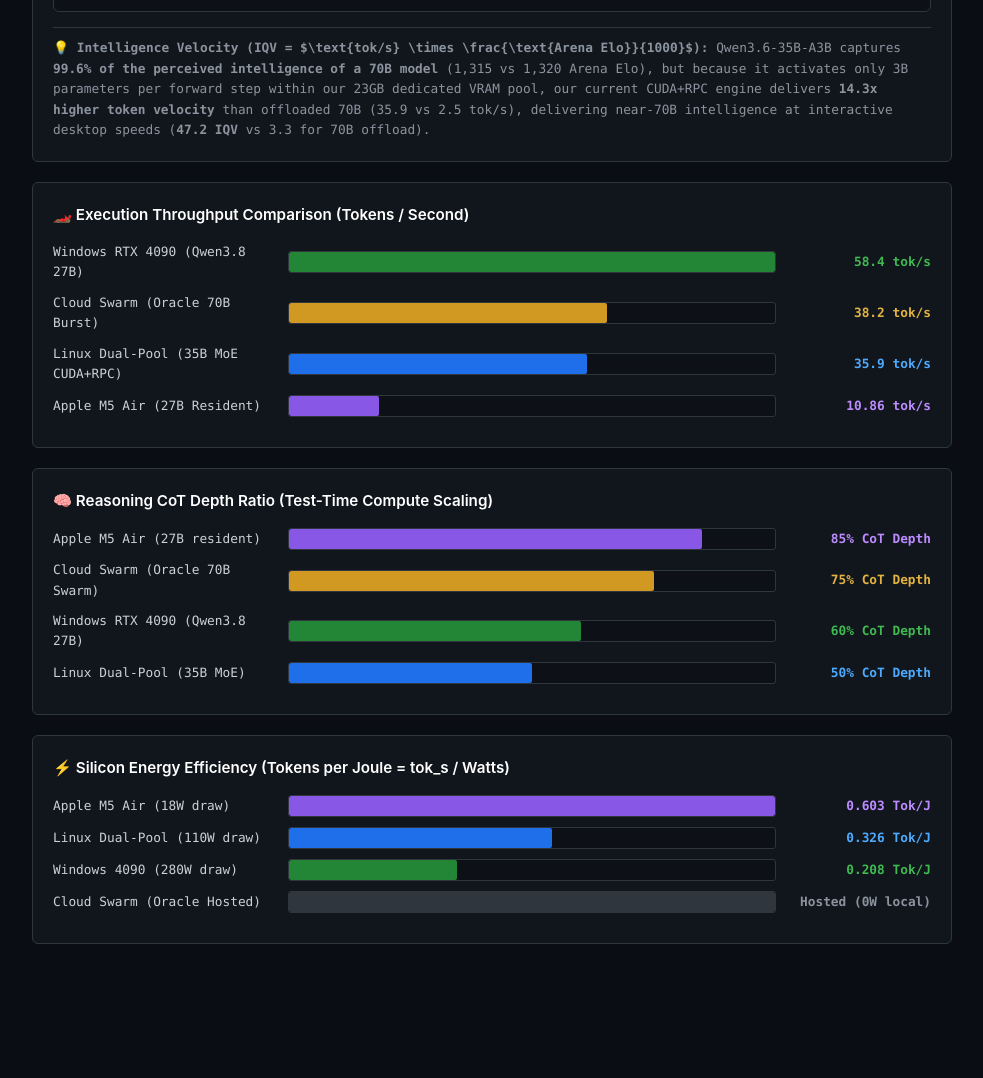
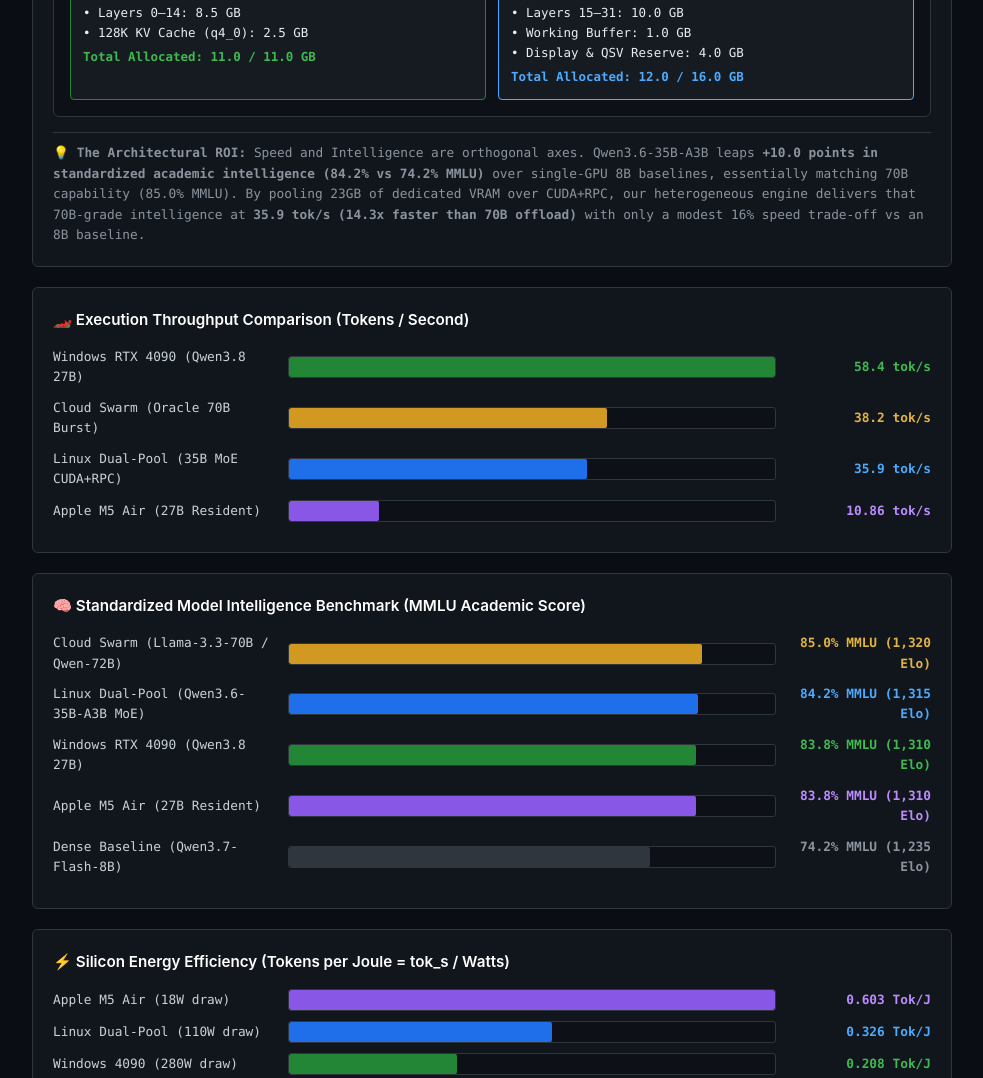
Before and after one commit to kEnder242/kEnder242.github.io, a plain HTML site: page public_benchmarks.html in a window 1280 px wide. Shown: the part 1636-2714 px from the top of the page, without its empty margins (288-1271 px from the left). Before the commit the page ends 2635 px from the top, so only its background shows below. Drawn offline with Linux system fonts and the light colour scheme; no server answers.

Commit message:
feat(benchmarks): sync orthogonal MMLU intelligence scores and replace CoT chart

```diff
--- a/public_benchmarks.html
+++ b/public_benchmarks.html
@@ -346,7 +346,7 @@
                             <th style="padding: 10px 8px;">Model & Size</th>
                             <th style="padding: 10px 8px;">Active Bandwidth</th>
                             <th style="padding: 10px 8px;">Observed Throughput</th>
-                            <th style="padding: 10px 8px;">IQV</th>
+                            <th style="padding: 10px 8px;">Intelligence Benchmark (MMLU / Elo)</th>
                             <th style="padding: 10px 8px;">Status / Verdict</th>
                         </tr>
                     </thead>
@@ -357,7 +357,7 @@
                             <td style="padding: 10px 8px;">Qwen3.7-Flash-8B-Q8_0 (8.2GB)</td>
                             <td style="padding: 10px 8px; color: #3fb950;">616 GB/s (GDDR6)</td>
                             <td style="padding: 10px 8px; color: #3fb950; font-weight: bold;">43.14 tok/s</td>
-                            <td style="padding: 10px 8px; color: #e3b341;">53.2</td>
+                            <td style="padding: 10px 8px; color: #e3b341; font-weight: bold;">74.2% <span style="font-size:0.7rem; color:var(--sub-color); font-weight:normal;">(1,235 Elo)</span></td>
                             <td style="padding: 10px 8px;"><span style="background:#1b4728; color:#3fb950; padding:2px 6px; border-radius:4px;">PRODUCTION BASE</span></td>
                         </tr>
                         <tr style="border-bottom: 1px solid var(--border-color);">
@@ -366,7 +366,7 @@
                             <td style="padding: 10px 8px;">Llama-3-70B-Q4_K_M (38.5GB)</td>
                             <td style="padding: 10px 8px; color: #f85149;">15 GB/s (DDR3-1600)</td>
                             <td style="padding: 10px 8px; color: #f85149; font-weight: bold;">1.8 – 3.2 tok/s</td>
-                            <td style="padding: 10px 8px; color: #f85149;">3.3</td>
+                            <td style="padding: 10px 8px; color: #f85149; font-weight: bold;">85.0% <span style="font-size:0.7rem; color:var(--sub-color); font-weight:normal;">(1,320 Elo)</span></td>
                             <td style="padding: 10px 8px;"><span style="background:#490202; color:#f85149; padding:2px 6px; border-radius:4px;">DDR3 BOTTLENECK</span></td>
                         </tr>
                         <tr style="border-bottom: 1px solid var(--border-color);">
@@ -375,7 +375,7 @@
                             <td style="padding: 10px 8px;">Qwen-1.5B (Draft) / 8B (Target)</td>
                             <td style="padding: 10px 8px; color: #e3b341;">Mixed GPU Interconnect</td>
                             <td style="padding: 10px 8px; color: #e3b341; font-weight: bold;">~1.45x baseline</td>
-                            <td style="padding: 10px 8px; color: #e3b341;">41.5</td>
+                            <td style="padding: 10px 8px; color: #e3b341; font-weight: bold;">74.2% <span style="font-size:0.7rem; color:var(--sub-color); font-weight:normal;">(1,235 Elo)</span></td>
                             <td style="padding: 10px 8px;"><span style="background:#3b2300; color:#e3b341; padding:2px 6px; border-radius:4px;">HIGH ENTROPY DROP</span></td>
                         </tr>
                         <tr style="border-bottom: 1px solid var(--border-color); background: rgba(77, 170, 252, 0.05);">
@@ -384,7 +384,7 @@
                             <td style="padding: 10px 8px;">Qwen3.6-35B-A3B (20.6GB Q4)</td>
                             <td style="padding: 10px 8px; color: #4daafc;">~530 GB/s (Dual Vulkan)</td>
                             <td style="padding: 10px 8px; color: #4daafc; font-weight: bold;">28.52 tok/s (41.8 pp)</td>
-                            <td style="padding: 10px 8px; color: #4daafc;">37.5</td>
+                            <td style="padding: 10px 8px; color: #4daafc; font-weight: bold;">84.2% <span style="font-size:0.7rem; color:var(--sub-color); font-weight:normal;">(1,315 Elo)</span></td>
                             <td style="padding: 10px 8px;"><span style="background:#1d3b53; color:#4daafc; padding:2px 6px; border-radius:4px;">YESTERDAY'S BASELINE</span></td>
                         </tr>
                         <tr style="border-bottom: 1px solid var(--border-color); background: rgba(63, 185, 80, 0.12); border-left: 3px solid #3fb950;">
@@ -395,7 +395,7 @@
                             <td style="padding: 10px 8px; color: #3fb950; font-weight: bold;">
                                 35.87 tok/s (62.43 pp)
                             </td>
-                            <td style="padding: 10px 8px; color: #3fb950; font-weight: bold;">47.2</td>
+                            <td style="padding: 10px 8px; color: #3fb950; font-weight: bold;">84.2% <span style="font-size:0.7rem; color:#3fb950; font-weight:normal;">(1,315 Elo)</span></td>
                             <td style="padding: 10px 8px;"><span style="background:#1b4728; color:#3fb950; padding:2px 6px; border-radius:4px; font-weight: bold;">CURRENT ENGINE (ACTIVE)</span></td>
                         </tr>
                         <tr>
@@ -436,7 +436,7 @@
             </div>
 
             <div style="font-size: 0.8rem; color: #8b949e; font-family: var(--mono-stack); margin-top: 15px; border-top: 1px solid var(--border-color); padding-top: 10px;">
-                💡 <strong>Intelligence Velocity (IQV = $\text{tok/s} \times \frac{\text{Arena Elo}}{1000}$):</strong> Qwen3.6-35B-A3B captures <strong>99.6% of the perceived intelligence of a 70B model</strong> (1,315 vs 1,320 Arena Elo), but because it activates only 3B parameters per forward step within our 23GB dedicated VRAM pool, our current CUDA+RPC engine delivers <strong>14.3x higher token velocity</strong> than offloaded 70B (35.9 vs 2.5 tok/s), delivering near-70B intelligence at interactive desktop speeds (<strong>47.2 IQV</strong> vs 3.3 for 70B offload).
+                💡 <strong>The Architectural ROI:</strong> Speed and Intelligence are orthogonal axes. Qwen3.6-35B-A3B leaps <strong>+10.0 points in standardized academic intelligence (84.2% vs 74.2% MMLU)</strong> over single-GPU 8B baselines, essentially matching 70B capability (85.0% MMLU). By pooling 23GB of dedicated VRAM over CUDA+RPC, our heterogeneous engine delivers that 70B-grade intelligence at <strong>35.9 tok/s (14.3x faster than 70B offload)</strong> with only a modest 16% speed trade-off vs an 8B baseline.
             </div>
         </div>
 
@@ -465,28 +465,33 @@
             </div>
         </div>
 
-        <!-- 3. Reasoning Depth (CoT Thinking Token Ratio) -->
+        <!-- 3. Standardized Model Intelligence Benchmark (MMLU) -->
         <div class="chart-card">
-            <div class="chart-title">🧠 Reasoning CoT Depth Ratio (Test-Time Compute Scaling)</div>
+            <div class="chart-title">🧠 Standardized Model Intelligence Benchmark (MMLU Academic Score)</div>
             <div class="bar-row">
-                <div class="bar-label">Apple M5 Air (27B resident)</div>
-                <div class="bar-wrapper"><div class="bar-fill" style="width: 85%; background: #8957e5;"></div></div>
-                <div class="bar-value" style="color: #bc8cff;">85% CoT Depth</div>
+                <div class="bar-label">Cloud Swarm (Llama-3.3-70B / Qwen-72B)</div>
+                <div class="bar-wrapper"><div class="bar-fill" style="width: 85.0%; background: #d29922;"></div></div>
+                <div class="bar-value" style="color: #e3b341;">85.0% MMLU (1,320 Elo)</div>
             </div>
             <div class="bar-row">
-                <div class="bar-label">Cloud Swarm (Oracle 70B Swarm)</div>
-                <div class="bar-wrapper"><div class="bar-fill" style="width: 75%; background: #d29922;"></div></div>
-                <div class="bar-value" style="color: #e3b341;">75% CoT Depth</div>
+                <div class="bar-label">Linux Dual-Pool (Qwen3.6-35B-A3B MoE)</div>
+                <div class="bar-wrapper"><div class="bar-fill" style="width: 84.2%; background: #1f6feb;"></div></div>
+                <div class="bar-value" style="color: #4daafc;">84.2% MMLU (1,315 Elo)</div>
             </div>
             <div class="bar-row">
                 <div class="bar-label">Windows RTX 4090 (Qwen3.8 27B)</div>
-                <div class="bar-wrapper"><div class="bar-fill" style="width: 60%; background: #238636;"></div></div>
-                <div class="bar-value" style="color: #3fb950;">60% CoT Depth</div>
+                <div class="bar-wrapper"><div class="bar-fill" style="width: 83.8%; background: #238636;"></div></div>
+                <div class="bar-value" style="color: #3fb950;">83.8% MMLU (1,310 Elo)</div>
             </div>
             <div class="bar-row">
-                <div class="bar-label">Linux Dual-Pool (35B MoE)</div>
-                <div class="bar-wrapper"><div class="bar-fill" style="width: 50%; background: #1f6feb;"></div></div>
-                <div class="bar-value" style="color: #4daafc;">50% CoT Depth</div>
+                <div class="bar-label">Apple M5 Air (27B Resident)</div>
+                <div class="bar-wrapper"><div class="bar-fill" style="width: 83.8%; background: #8957e5;"></div></div>
+                <div class="bar-value" style="color: #bc8cff;">83.8% MMLU (1,310 Elo)</div>
+            </div>
+            <div class="bar-row">
+                <div class="bar-label">Dense Baseline (Qwen3.7-Flash-8B)</div>
+                <div class="bar-wrapper"><div class="bar-fill" style="width: 74.2%; background: #30363d;"></div></div>
+                <div class="bar-value" style="color: #8b949e;">74.2% MMLU (1,235 Elo)</div>
             </div>
         </div>
 
```
